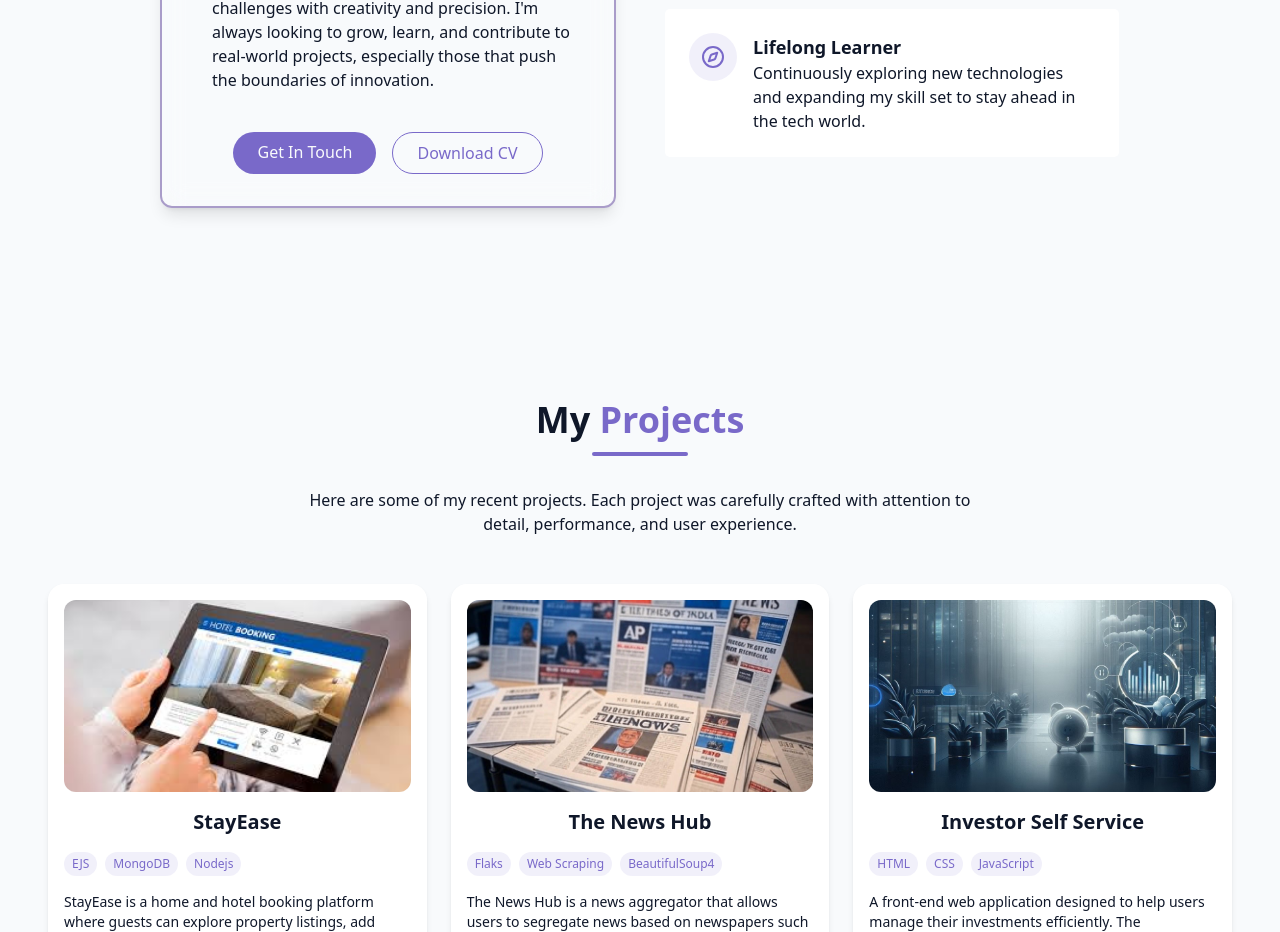
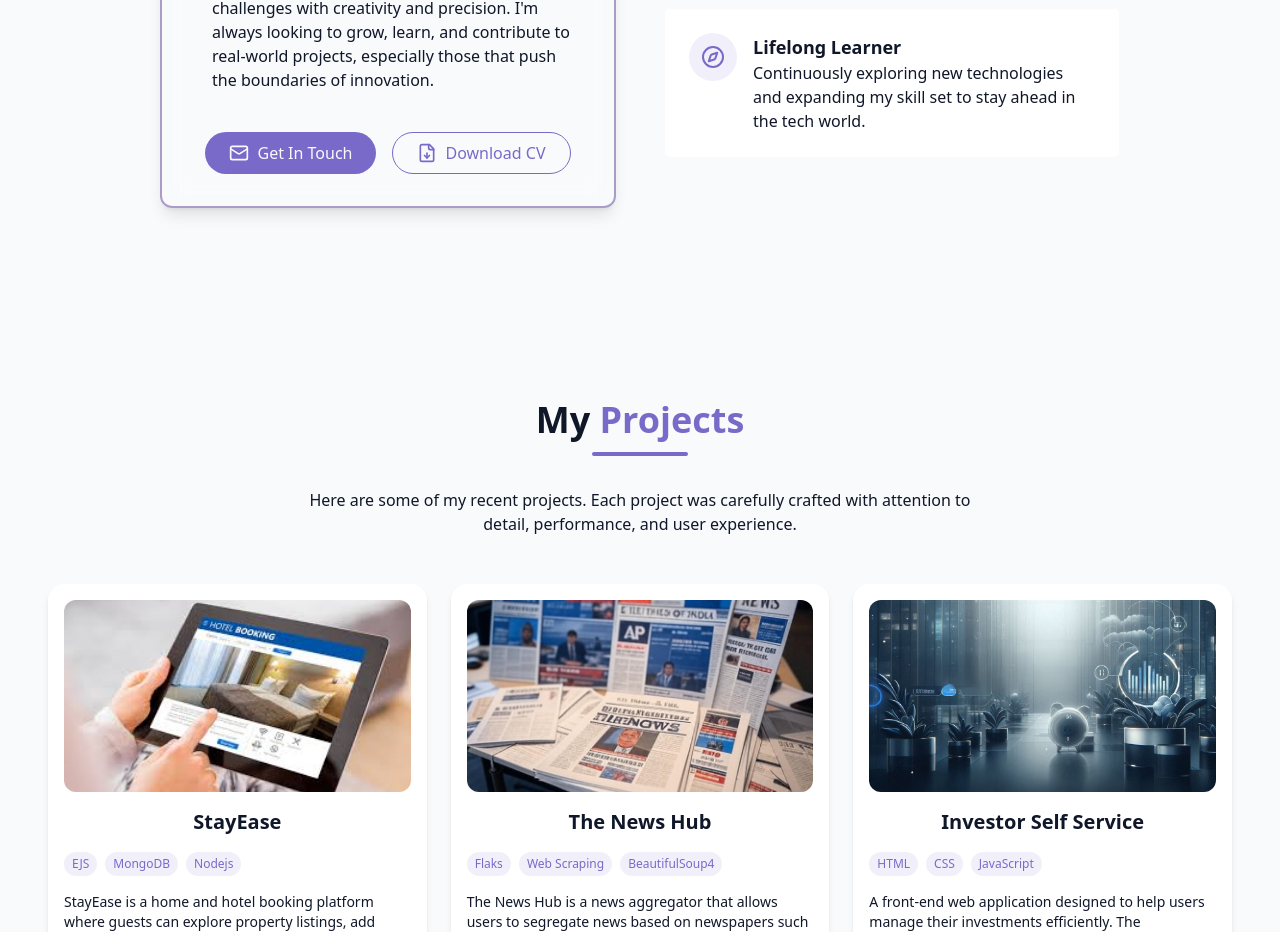
Before and after one commit to haribharadwaj3/My-Portfolio, a React (Vite) app: page / in a window 1280 px wide. Shown: the part 1350-2282 px from the top of the page. Built offline with nearby package versions, Linux system fonts and the light colour scheme.

Commit message:
Icons added

```diff
--- a/src/App.jsx
+++ b/src/App.jsx
@@ -2,7 +2,6 @@ import { BrowserRouter, Route, Routes } from "react-router-dom";
 import { Home } from "./pages/Home";
 import { NotFound } from "./pages/NotFound";
 import { Toaster } from "@/components/ui/toaster";
-import { Analytics } from "@vercel/analytics/next"
 function App() {
   return (
     <>
--- a/src/components/AboutSection.jsx
+++ b/src/components/AboutSection.jsx
@@ -1,4 +1,4 @@
-import { Compass, Code, Brain } from "lucide-react";
+import { Compass, Code, Brain, Mail, FileDown } from "lucide-react";
 
 export const AboutSection = () => {
   return (
@@ -34,14 +34,16 @@ export const AboutSection = () => {
               </div>
 
             <div className="flex flex-col sm:flex-row gap-4 pt-4 justify-center">
-              <a href="#contact" className="cosmic-button backdrop-blur-sm">
+              <a href="#contact" className="cosmic-button backdrop-blur-sm flex items-center gap-2">
+                <Mail className="h-5 w-5" />
                 Get In Touch
               </a>
 
               <a
                 href="https://drive.google.com/file/d/1OhK9-Xi1zZXf1N7E-6nUhHef3jStLpGT/view?usp=drivesdk "
-                className="px-6 py-2 rounded-full border border-primary text-primary hover:bg-primary/10 transition-colors duration-300 backdrop-blur-sm"
+                className="px-6 py-2 rounded-full border border-primary text-primary hover:bg-primary/10 transition-colors duration-300 backdrop-blur-sm flex items-center gap-2"
               >
+                <FileDown className="h-5 w-5" />
                 Download CV
               </a>
             </div>
```
